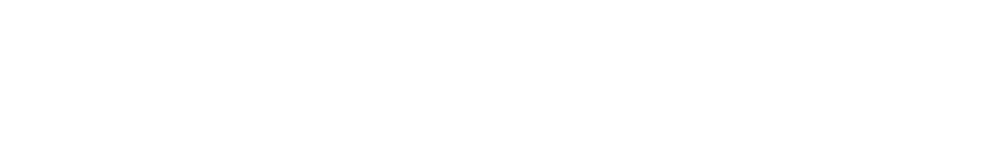
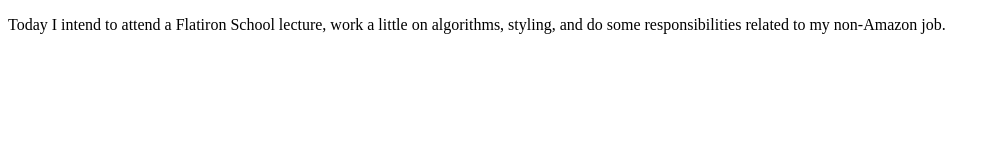
Before and after one commit to jtabb1/2021-06-16-Daily-Coding-Journal, a plain HTML site: page index.html in a window 1280 px wide. Shown: the whole page, without its empty margins (0-996 px from the left). Drawn offline with Linux system fonts and the light colour scheme.

Commit message:
Talk about the major things I want to do today.

```diff
--- a/index.html
+++ b/index.html
@@ -7,6 +7,13 @@
     <link href="style.css" rel="stylesheet" type="text/css" />
   </head>
   <body>
+
+    <p>
+      Today I intend to attend a Flatiron School lecture, work a
+      little on algorithms, styling, and do some responsibilities
+      related to my non-Amazon job.
+    </p>
+
     <script src="script.js"></script>
   </body>
 </html>
```
